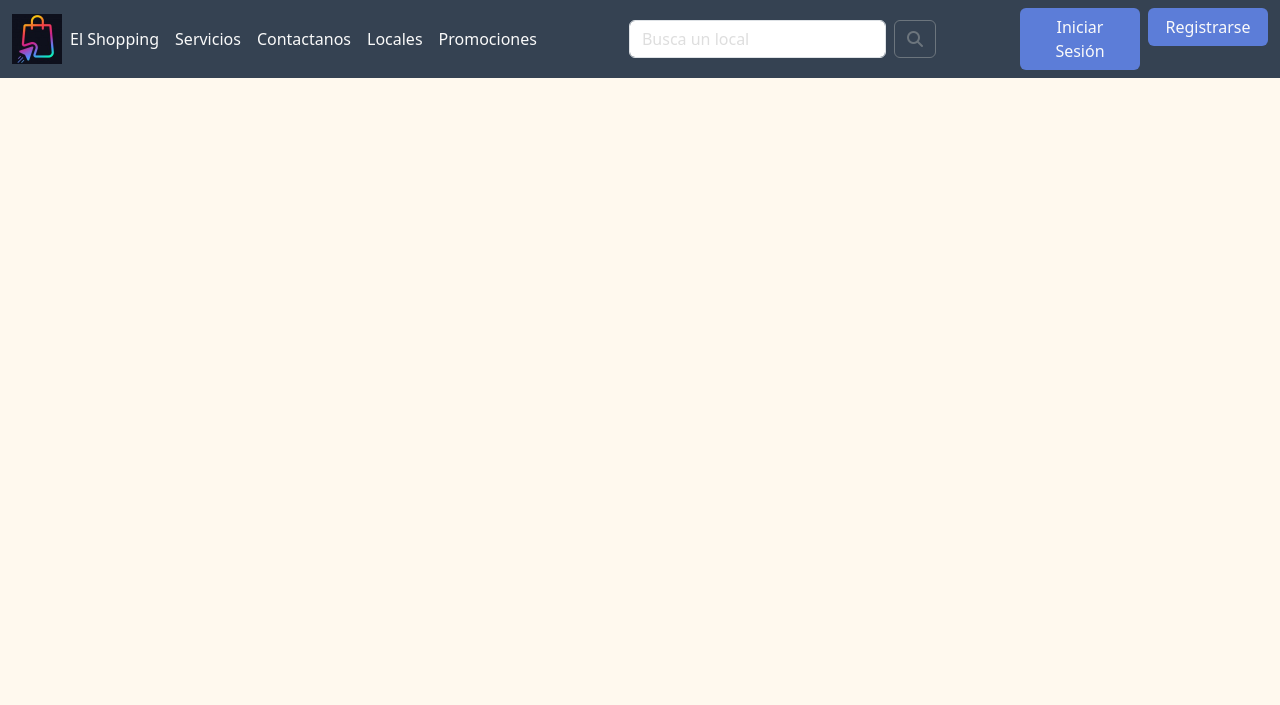
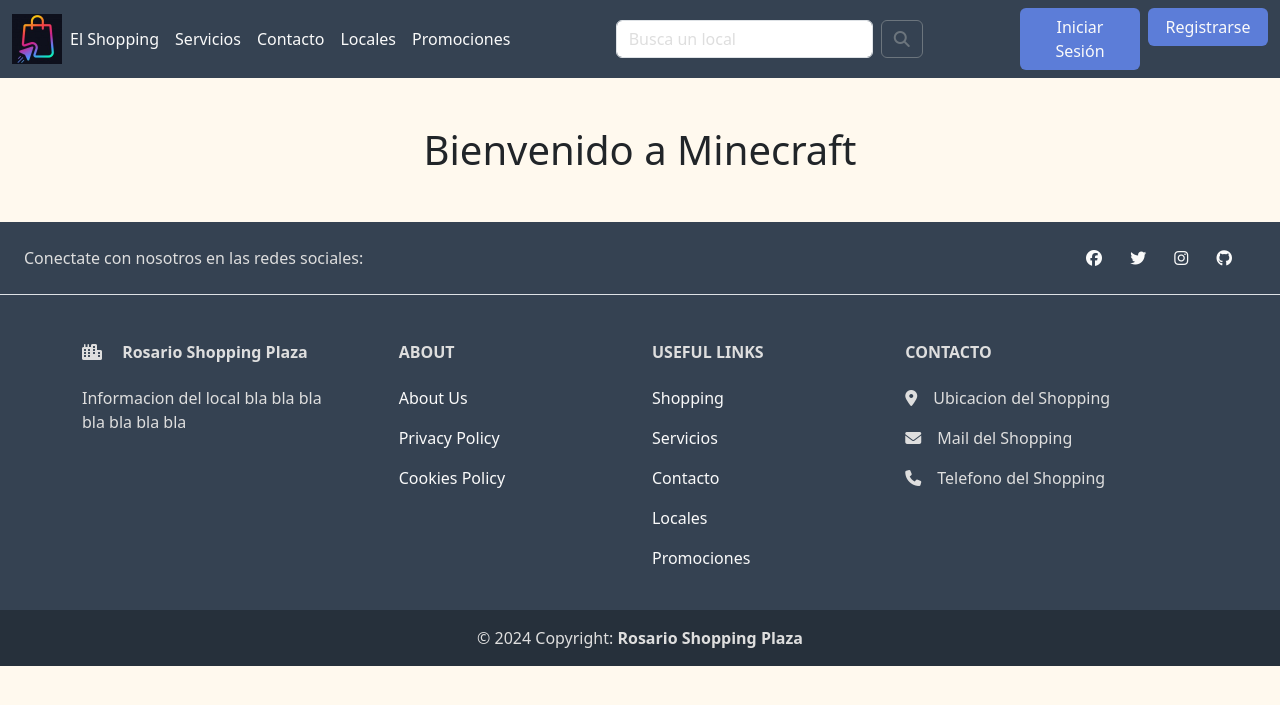
Before and after one commit to starboyagus/EG-TP, a PHP site: page / in a window 1280 px wide. Shown: the top 705 px of the page. Run offline with PHP 8.4, Linux system fonts and the light colour scheme; some libraries are stand-ins or nearby versions.

Commit message:
Add footer.php
- Add footer.php
- Edit main.css
- Edit { index.php, locales.php, login.php, signup.php } to include the footer
- Update navbar.php

```diff
--- /dev/null
+++ b/htdocs/RosarioShoppingPlaza/footer.php
@@ -0,0 +1,83 @@
+<footer class="mt-4 text-center text-lg-start footer-text">
+    <section class="d-flex justify-content-center justify-content-lg-between p-4 border-bottom">
+        <div class="me-5 d-none d-lg-block">
+            <span>Conectate con nosotros en las redes sociales:</span>
+        </div>
+        <div>
+            <a href="" class="me-4 footer-item ">
+                <i class="fa-brands fa-facebook"></i>
+            </a>
+            <a href="" class="me-4 footer-item">
+                <i class="fa-brands fa-twitter"></i>
+            </a>
+            <a href="" class="me-4 footer-item">
+                <i class="fa-brands fa-instagram"></i>
+            </a>
+            <a href="" class="me-4 footer-item">
+                <i class="fa-brands fa-github"></i>
+            </a>
+        </div>
+    </section>
+
+    <section class="">
+        <div class="container text-center text-md-start mt-5">
+            <div class="row mt-3">
+                <div class="col-md-3 col-lg-4 col-xl-3 mb-4">
+                    <h6 class="text-uppecase fw-bold mb-4 footer-text">
+                        <i class="fa-solid fa-city me-3"></i> Rosario Shopping Plaza
+                    </h6>
+                    <p class="footer-text">
+                        Informacion del local bla bla bla bla bla bla bla
+                    </p>
+                </div>
+                <div class="col-md-2 col-lg-2 col-xl-2 mx-auto mb-4">
+                    <h6 class="text-uppercase fw-bold mb-4 footer-text">
+                        About
+                    </h6>
+                    <p class="footer-text">
+                        <a href="#" class="footer-item">About Us</a>
+                    </p>
+                    <p class="footer-text">
+                        <a href="#" class="footer-item">Privacy Policy</a>
+                    </p>
+                    <p class="footer-text">
+                        <a href="#" class="footer-item">Cookies Policy</a>
+                    </p>
+                </div>
+
+                <div class="col-md-3 col-lg-2 col-xl-2 mx-auto mb-4">
+                    <h6 class="text-uppercase fw-bold mb-4 footer-text">
+                        Useful Links
+                    </h6>
+                    <p class="footer-text">
+                        <a href="#" class="footer-item">Shopping</a>
+                    </p>
+                    <p class="footer-text">
+                        <a href="#" class="footer-item">Servicios</a>
+                    </p>
+                    <p class="footer-text">
+                        <a href="#" class="footer-item">Contacto</a>
+                    </p>
+                    <p class="footer-text">
+                        <a href="#" class="footer-item">Locales</a>
+                    </p>
+                    <p class="footer-text">
+                        <a href="#" class="footer-item">Promociones</a>
+                    </p>
+                </div>
+
+                <div class="col-md-4 col-lg-3 col-xl-3 mx-auto mb-md-0 mb-4">
+                    <h6 class="text-uppercase fw-bold mb-4 footer-text">Contacto</h6>
+                    <p class="footer-text"><i class="fa-solid fa-location-dot me-3"></i>Ubicacion del Shopping</p>
+                    <p class="footer-text"><i class="fa-solid fa-envelope me-3"></i>Mail del Shopping</p>
+                    <p class="footer-text"><i class="fa-solid fa-phone me-3"></i>Telefono del Shopping</p>
+                </div>
+            </div>
+        </div>
+    </section>
+
+    <div class="text-center footer-text p-3" style="background-color: #26303b">
+        © 2024 Copyright:
+        <a class="footer-text footer-item fw-bold" href="#">Rosario Shopping Plaza</a>
+    </div>
+</footer>
--- a/htdocs/RosarioShoppingPlaza/index.php
+++ b/htdocs/RosarioShoppingPlaza/index.php
@@ -16,5 +16,8 @@
 <body>
     <?php include('navbar.php');
     ?>
+    <h1 class="text-center mt-5 mb-5" > Bienvenido a Minecraft </h1>
+    <?php include('footer.php');
+    ?>
 </body>
 </html>
--- a/htdocs/RosarioShoppingPlaza/locales.php
+++ b/htdocs/RosarioShoppingPlaza/locales.php
@@ -133,5 +133,7 @@
 
     <!-- Script de Bootstrap -->
     <script src="https://cdn.jsdelivr.net/npm/bootstrap@5.3.3/dist/js/bootstrap.bundle.min.js" integrity="sha384-YvpcrYf0tY3lHB60NNkmXc5s9fDVZLESaAA55NDzOxhy9GkcIdslK1eN7N6jIeHz" crossorigin="anonymous"></script>
+
+    <?php include('footer.php'); ?>
 </body>
 </html>
--- a/htdocs/RosarioShoppingPlaza/login.php
+++ b/htdocs/RosarioShoppingPlaza/login.php
@@ -99,5 +99,7 @@
             }
         }
     </script>
+
+    <?php include('footer.php'); ?>
 </body>
 </html>
--- a/htdocs/RosarioShoppingPlaza/navbar.php
+++ b/htdocs/RosarioShoppingPlaza/navbar.php
@@ -14,7 +14,7 @@
                     <a class="nav-link nav_item" href="servicios.php">Servicios</a>
                 </li>
                 <li class="nav-item">
-                    <a class="nav-link nav_item" href="contacto.php">Contactanos</a>
+                    <a class="nav-link nav_item" href="contacto.php">Contacto</a>
                 </li>
                 <li class="nav-item">
                     <a class="nav-link nav_item" href="locales.php">Locales</a>
@@ -53,3 +53,4 @@
         </div>
     </div>
 </nav>
+<script src="https://cdn.jsdelivr.net/npm/bootstrap@5.3.3/dist/js/bootstrap.bundle.min.js" integrity="sha384-YvpcrYf0tY3lHB60NNkmXc5s9fDVZLESaAA55NDzOxhy9GkcIdslK1eN7N6jIeHz" crossorigin="anonymous"></script>
--- a/htdocs/RosarioShoppingPlaza/signup.php
+++ b/htdocs/RosarioShoppingPlaza/signup.php
@@ -56,7 +56,7 @@
 
     <br>
 
-    <div class="form-container form-container-signup">
+    <div class="form-container form-container-signup ">
         <h1>Registrarse</h1>
         <!-- Formulario -->
         <form action="<?php echo $_SERVER['SCRIPT_NAME']; ?>" method="POST" class="row g-3">
@@ -118,5 +118,7 @@
             }
         }
     </script>
+    <?php include('footer.php');
+    ?>
 </body>
 </html>
--- a/htdocs/RosarioShoppingPlaza/styles/main.css
+++ b/htdocs/RosarioShoppingPlaza/styles/main.css
@@ -10,17 +10,23 @@
     background-color: rgb(255, 249, 238);
 }
 
-nav {
+nav, footer {
     background-color: var(--primary);
 }
 
-.nav_item {
+
+
+.nav_item, .footer-item {
     text-decoration: none;
     color: var(--text);
+    animation: ease-in-out;
+    transition: .2;
 }
 
-.nav_item:hover {
+.nav_item:hover, .footer-item:hover {
     color: var(--secondary);
+    animation: ease-in-out;
+    transition: .2s;
 }
 
 #searchbar {
@@ -156,3 +162,8 @@
     margin: 0 auto;
     width: 75%;
 }
+
+
+.footer-text{
+    color: var(--white);
+}
```
